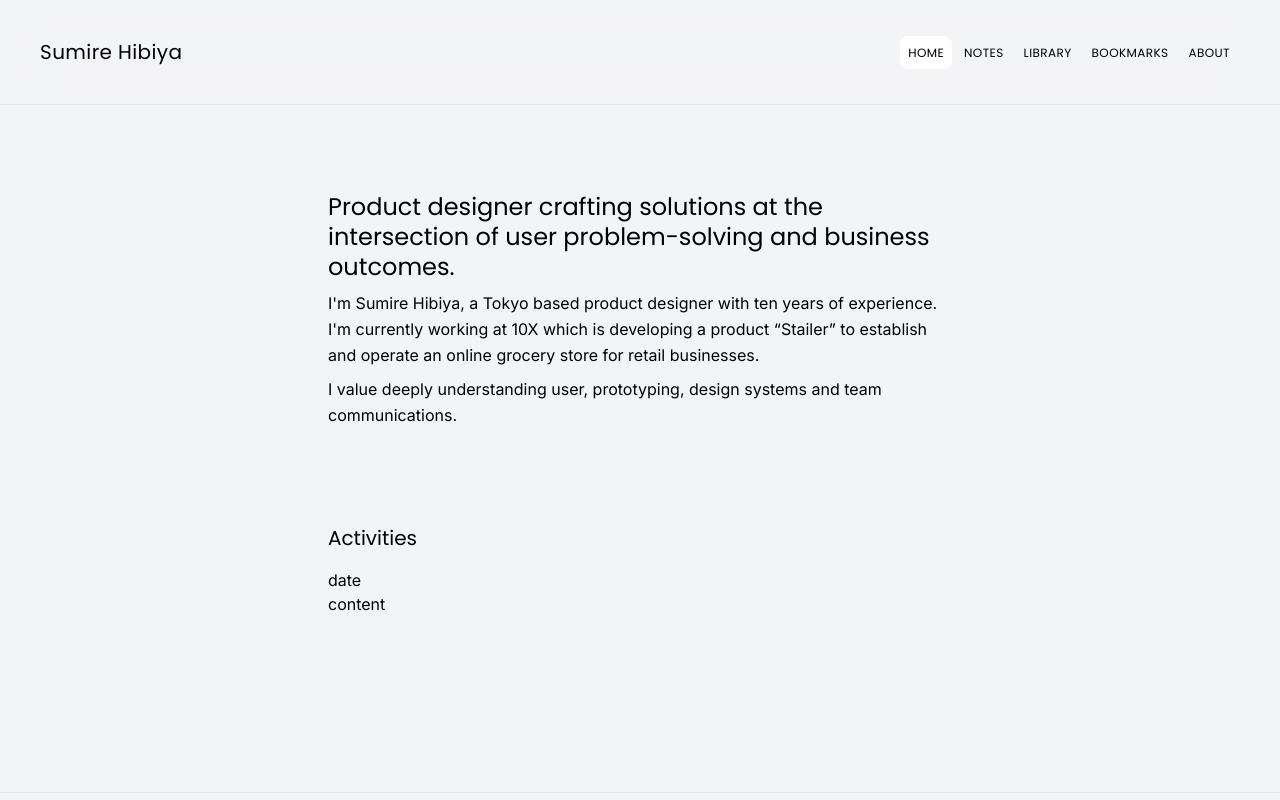
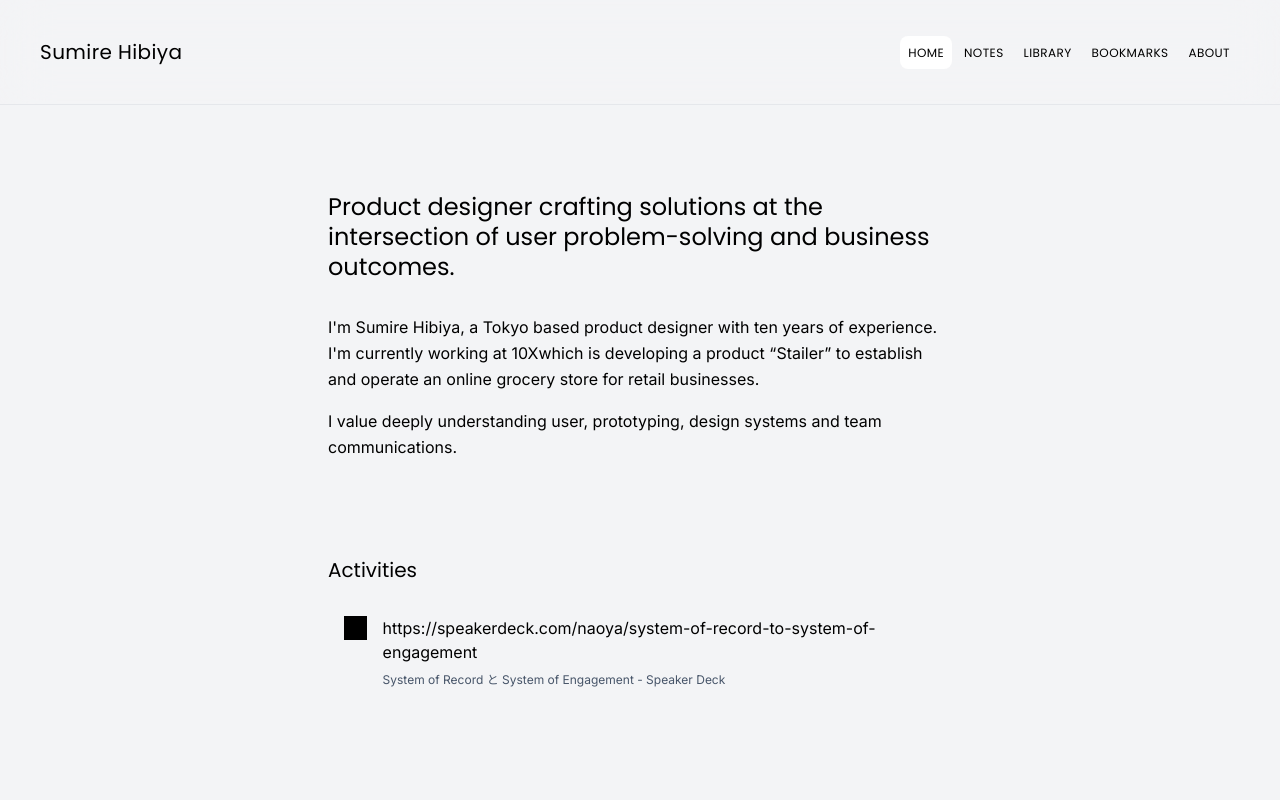
Before and after one commit to suuminbot/sumirehibiyacom, a Next.js app: page / in a window 1280 px wide. Shown: the top 800 px of the page. Built offline with nearby package versions, Linux system fonts and the light colour scheme; what tailwindcss-fluid-type would draw is missing.

Commit message:
homeの調整

```diff
--- /dev/null
+++ b/app/home/activityCard.tsx
@@ -0,0 +1,25 @@
+import Link from 'next/link'
+// import Image from 'next/image'
+
+type ActivityCardProps = {
+  date: string
+  title: string
+  url: string
+}
+
+const ActivityCard: React.FC<ActivityCardProps> = ({ date, title, url }) => (
+  <Link
+    href={url}
+    className="p-2 md:p-4 mb-2 rounded-xl transition-all flex group hover:no-underline hover:bg-white"
+    rel="noopener noreferrer"
+    target="_blank"
+  >
+    <div className="w-6 h-6 bg-black mr-4" />
+    <div>
+      <p className="mb-2">{title}</p>
+      <p className="text-xs text-slate-600">{date}</p>
+    </div>
+  </Link>
+)
+
+export default ActivityCard
--- /dev/null
+++ b/app/home/profile.tsx
@@ -0,0 +1,26 @@
+import Link from 'next/link'
+
+export default function Profile() {
+  return (
+    <div className="mb-24">
+      <p className="mb-8 text-2xl font-display !leading-tight">
+        Product designer crafting solutions at the intersection of user
+        problem-solving and business outcomes.
+      </p>
+      <p className="mb-4 text-base !leading-relaxed">
+        I'm Sumire Hibiya, a Tokyo based product designer with ten years of
+        experience. I'm currently working at{' '}
+        <Link href="https://10x.co.jp/" target="_blank">
+          10X
+        </Link>
+        which is developing a product “Stailer” to establish and operate an
+        online grocery store for retail businesses.
+      </p>
+      <p className="text-base !leading-relaxed">
+        I value deeply understanding user, prototyping, design systems and team
+        communications.
+      </p>
+      <Link href="/about" />
+    </div>
+  )
+}
--- a/app/page.tsx
+++ b/app/page.tsx
@@ -1,6 +1,7 @@
-import Link from 'next/link'
-// import Image from 'next/image'
 import type { Metadata } from 'next'
+import ActivityCard from './home/activityCard'
+import ActivitiesData from '../content/activities/activities'
+import Profile from './home/profile'
 
 export const metadata: Metadata = {
   title: 'sumirehibiya.com',
@@ -9,40 +10,19 @@ export const metadata: Metadata = {
   },
 }
 
-export default function Home() {
-  return (
-    <div className="w-1/2 m-auto">
-      <div className="mb-24">
-        <p className="mb-2 text-2xl font-display !leading-tight">
-          Product designer crafting solutions at the intersection of user
-          problem-solving and business outcomes.
-        </p>
-        <p className="mb-2 !leading-relaxed">
-          I'm Sumire Hibiya, a Tokyo based product designer with ten years of
-          experience. I'm currently working at{' '}
-          <Link href="https://10x.co.jp/" target="_blank">
-            10X
-          </Link>{' '}
-          which is developing a product “Stailer” to establish and operate an
-          online grocery store for retail businesses.
-        </p>
-        <p className="!leading-relaxed">
-          I value deeply understanding user, prototyping, design systems and
-          team communications.
-        </p>
-        <Link href="/about" />
-      </div>
-      <h2 className="font-display">Activities</h2>
-      <div>
-        {/* card */}
-        <div className="flex">
-          <div>
-            {' '}
-            <p>date</p>
-            <p>content</p>
-          </div>
-        </div>
-      </div>
-    </div>
-  )
-}
+const Home: React.FC = () => (
+  <div className="w-1/2 m-auto">
+    <Profile />
+    <h2 className="font-display">Activities</h2>
+    {ActivitiesData.map((activity) => (
+      <ActivityCard
+        key={activity.title}
+        title={activity.title}
+        date={activity.date}
+        url={activity.url}
+      />
+    ))}
+  </div>
+)
+
+export default Home
--- /dev/null
+++ b/content/activities/activities.tsx
@@ -0,0 +1,16 @@
+export type Activity = {
+  date: string
+  title: string
+  url: string
+}
+
+const Activities: Activity[] = [
+  {
+    date: 'System of Record と System of Engagement - Speaker Deck',
+    title:
+      'https://speakerdeck.com/naoya/system-of-record-to-system-of-engagement',
+    url: 'speakerdeck.com',
+  },
+]
+
+export default Activities
```
